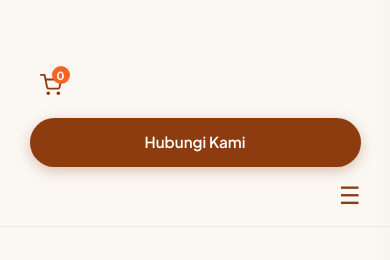
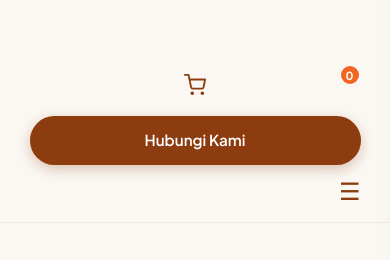
Before and after one commit to muhmicof/kerupuk-abatasa, a plain HTML site: page index.html in a window 390 px wide. Shown: the part 52-312 px from the top of the page. Drawn offline with Linux system fonts and the light colour scheme.

Commit message:
Fix header action layout on mobile

```diff
--- a/styles.css
+++ b/styles.css
@@ -1235,11 +1235,12 @@ button {
 
   .header-actions {
     width: 100%;
-    flex-direction: column;
-    align-items: stretch;
-    justify-content: flex-start;
-    gap: 12px;
+    flex-direction: row;
+    align-items: center;
+    justify-content: space-between;
+    gap: 10px;
     margin-top: 14px;
+    flex-wrap: wrap;
   }
 
   .search-box {
@@ -1256,14 +1257,14 @@ button {
   }
 
   .btn-brown {
-    width: 100%;
+    flex: 1 1 auto;
+    min-width: 170px;
     padding: 12px 16px;
     font-size: 0.95rem;
   }
 
   .cart-trigger {
     padding: 10px;
-    align-self: flex-start;
   }
 
   .store-info-overlay {
```
